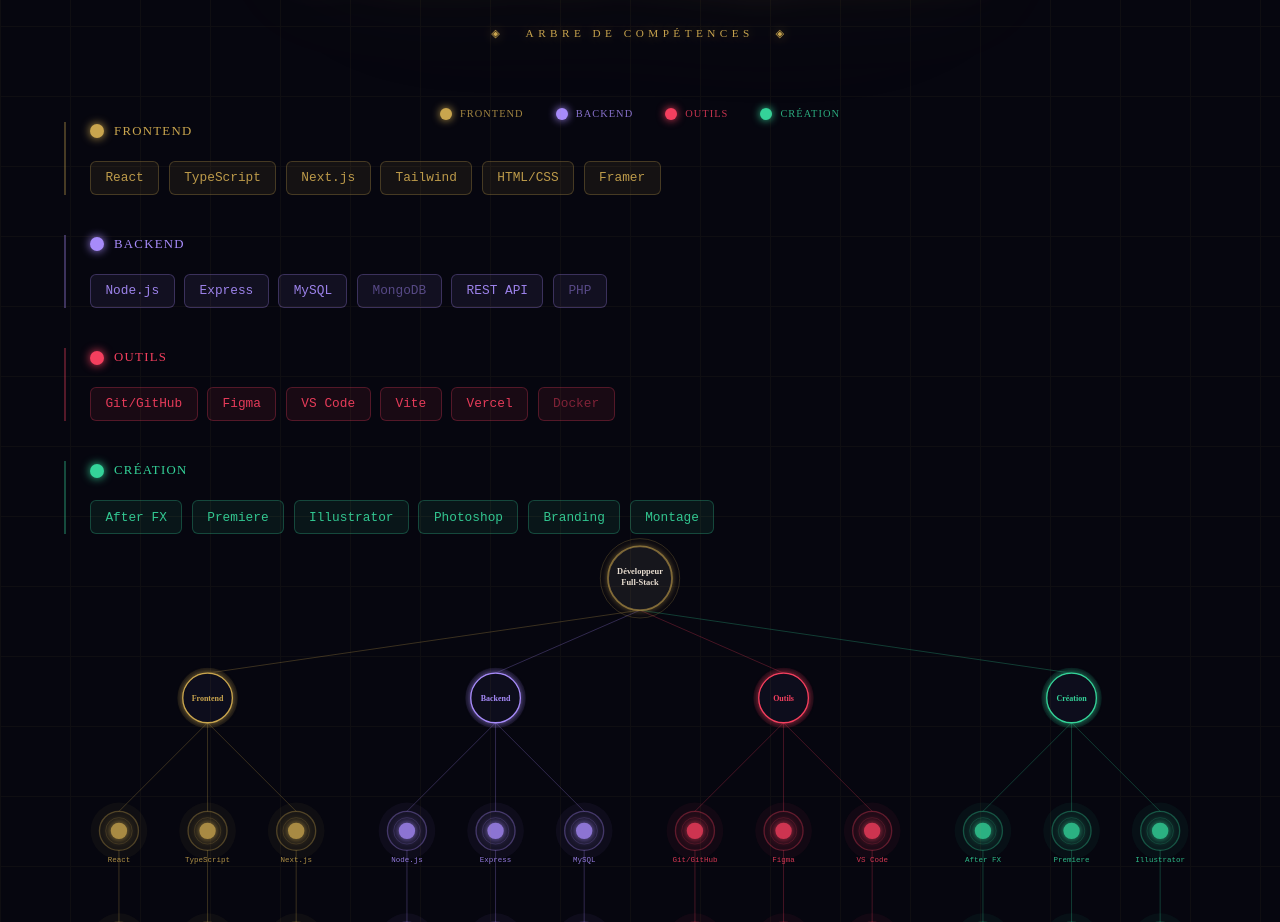
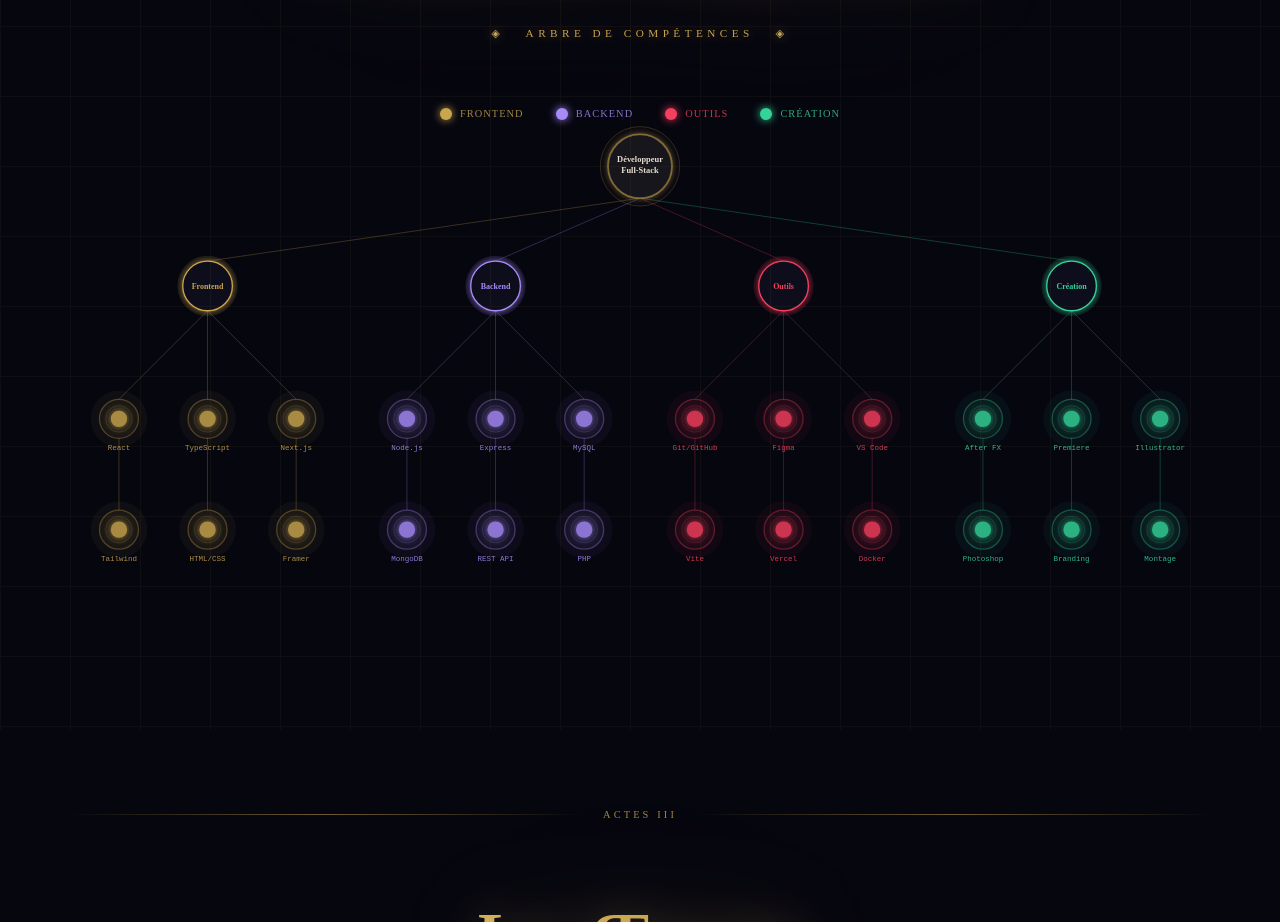
Before and after one commit to Jeloumy/portfolio, a React (Vite) app: page / in a window 1280 px wide. Shown: the part 4240-5162 px from the top of the page. Built offline with nearby package versions, Linux system fonts and the light colour scheme.

Commit message:
Fix: skills mobile-only display, projects header once:true, creative 1-col mobile

```diff
--- a/src/components/Creative.tsx
+++ b/src/components/Creative.tsx
@@ -398,11 +398,8 @@
           initial={{ opacity: 0 }}
           animate={{ opacity: 1 }}
           transition={{ duration: 0.35 }}
-          style={{
-            display: 'grid',
-            gridTemplateColumns: `repeat(${currentConfig.columns}, 1fr)`,
-            gap: 'clamp(1rem, 2vw, 1.75rem)',
-          }}
+          className={`grid grid-cols-1 sm:grid-cols-2 ${currentConfig.columns === 4 ? 'lg:grid-cols-4' : 'md:grid-cols-3'}`}
+          style={{ gap: 'clamp(1rem, 2vw, 1.75rem)' }}
         >
           {items.map((item, i) => (
             <CreativeCard
--- a/src/components/Projects.tsx
+++ b/src/components/Projects.tsx
@@ -287,7 +287,7 @@
         <motion.div
           initial={{ opacity: 0, y: 40 }}
           whileInView={{ opacity: 1, y: 0 }}
-          viewport={{ once: false, margin: '-80px' }}
+          viewport={{ once: true, margin: '-80px' }}
           transition={{ type: 'spring', stiffness: 300, damping: 22 }}
           className="text-center"
           style={{ marginBottom: 'clamp(3.5rem, 6vw, 7rem)' }}
@@ -315,7 +315,7 @@
         <motion.div
           initial={{ opacity: 0, y: 20 }}
           whileInView={{ opacity: 1, y: 0 }}
-          viewport={{ once: false }}
+          viewport={{ once: true }}
           transition={{ duration: 0.8, delay: 0.4 }}
           className="text-center"
         >
--- a/src/components/Skills.tsx
+++ b/src/components/Skills.tsx
@@ -215,10 +215,10 @@
 
         {/* Mobile — branches par section */}
         <motion.div
-          className="md:hidden"
+          className="md:hidden flex flex-col"
           animate={inView ? { opacity: 1 } : { opacity: 0 }}
           transition={{ type: 'spring', stiffness: 300, damping: 22 }}
-          style={{ display: 'flex', flexDirection: 'column', gap: '2.5rem' }}
+          style={{ gap: '2.5rem' }}
         >
           {BRANCHES.map(branch => {
             const branchSkills = SKILLS.filter(s => s.branch === BRANCHES.indexOf(branch))
```
